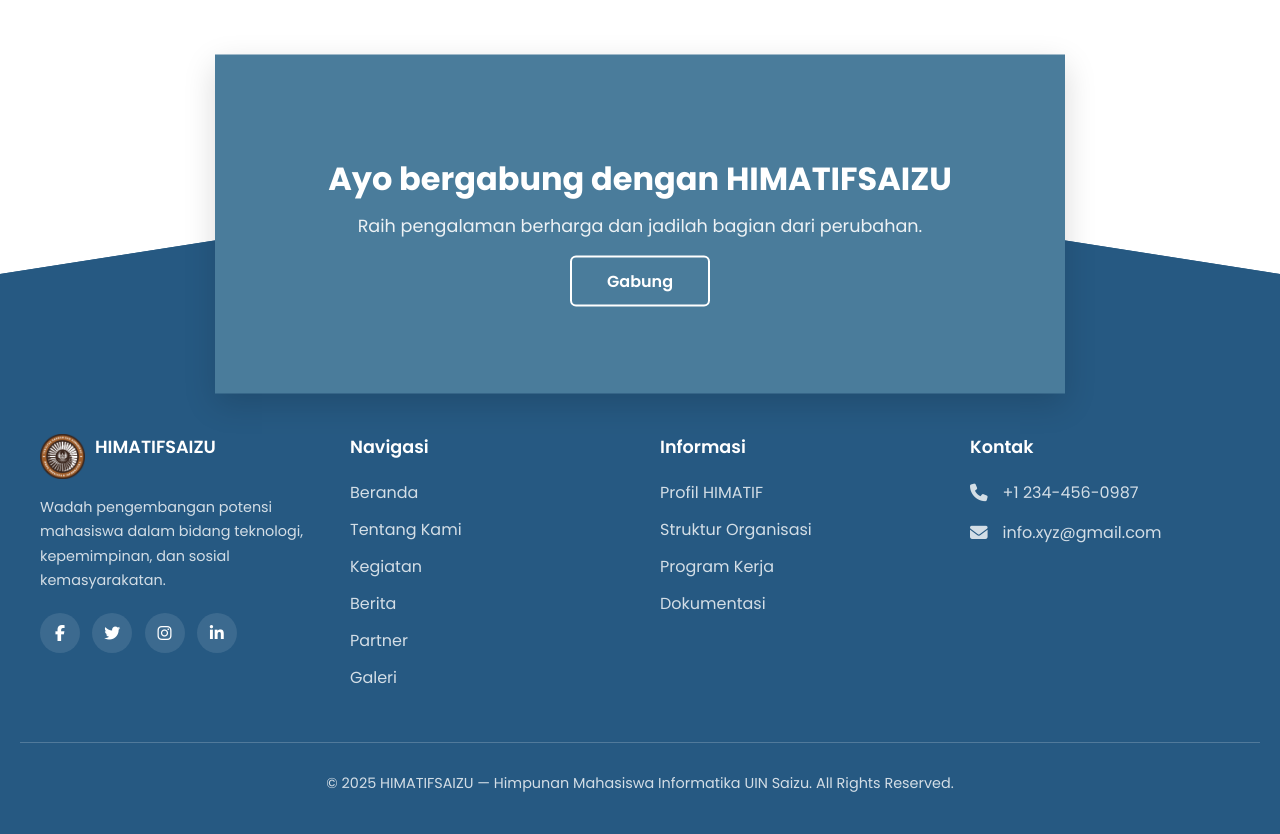
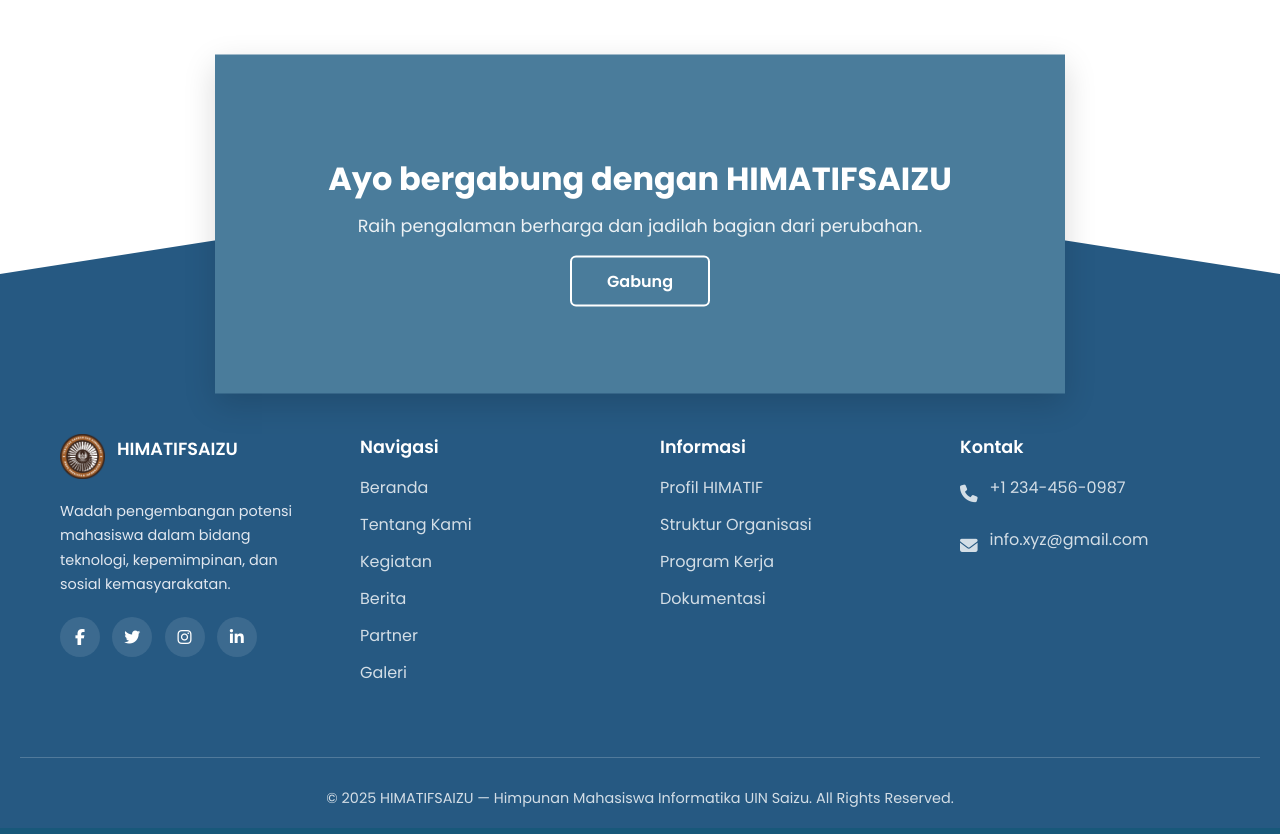
Before and after one commit to Z-A-N/Z-A-N.github.io, a PHP site: page / in a window 1280 px wide. Shown: the part 3076-3910 px from the top of the page. Run offline with PHP 8.4, Linux system fonts and the light colour scheme; some web fonts are replaced.

Commit message:
footer home

```diff
--- a/assets/css/home.css
+++ b/assets/css/home.css
@@ -577,7 +577,6 @@ footer {
 }
 
 /* Footer Main */
-/* Footer Main */
 .footer-main {
   background-color: #265982;
   color: rgba(255, 255, 255, 0.8);
@@ -589,38 +588,30 @@ footer {
   margin: 0 auto;
 }
 
-.footer-main::before {
-  content: '';
-  position: absolute;
-  top: 0;
-  left: 0;
-  width: 100%;
-  height: 50%; /* Mengatur tinggi background setengah dari .footer-main */
-  background-color: #265982; /* Sama dengan warna background footer */
-  z-index: -1; /* Menempatkannya di belakang konten footer */
-}
-
 /* Footer Container */
 .footer-container {
   display: flex;
   flex-wrap: wrap;
   justify-content: space-between;
-  gap: 40px;
+   gap: 40px;
   max-width: 1200px;
   margin: 0 auto;
+  padding: 0 20px;
 }
 
 /* Footer Column Styles */
 .footer-col {
   flex: 1;
   min-width: 220px;
+  margin-bottom: 20px;  /* Memberikan jarak bawah antar kolom */
 }
 
+/* Logo and About Section */
 .footer-col.about .footer-logo {
   display: flex;
   align-items: center;
-  gap: 10px;
-  margin-bottom: 15px;
+  gap: 12px;  /* Memberikan jarak antar logo dan teks */
+  margin-bottom: 20px;  /* Memberikan jarak bawah */
 }
 
 .footer-col.about .footer-logo img {
@@ -628,17 +619,20 @@ footer {
   height: 45px;
 }
 
+/* Section Titles */
 .footer-col h4 {
   color: #ffffff;
   font-size: 1.1rem;
-  margin-bottom: 20px;
+  margin-bottom: 15px;  /* Memberikan jarak bawah pada judul */
   font-weight: 600;
 }
 
+/* Paragraph Style */
 .footer-col.about p {
   line-height: 1.7;
   font-size: 0.9rem;
-  margin-bottom: 20px;
+  margin-bottom: 20px;  /* Memberikan jarak bawah pada paragraf */
+  color: #e2e8f0;  /* Warna teks agar konsisten dengan tema */
 }
 
 /* Social Links */
@@ -668,7 +662,8 @@ footer {
   padding: 0;
 }
 
-.footer-col.links ul li a {
+.footer-col.links ul li a,
+.footer-col.contact ul li span {
   color: rgba(255, 255, 255, 0.8);
   text-decoration: none;
   display: block;
@@ -676,11 +671,13 @@ footer {
   transition: color 0.3s, padding-left 0.3s;
 }
 
-.footer-col.links ul li a:hover {
+.footer-col.links ul li a:hover,
+.footer-col.contact ul li span:hover {
   color: #ffffff;
   padding-left: 5px;
 }
 
+/* Contact List */
 .footer-col.contact ul li {
   display: flex;
   align-items: center;
@@ -688,13 +685,14 @@ footer {
 }
 
 .footer-col.contact ul li i {
-  margin-right: 15px;
+  margin-right: 12px;
   font-size: 1.1rem;
 }
 
 /* Footer Bottom */
 .footer-bottom {
   text-align: center;
+  height: 20px;
   padding-top: 30px;
   margin-top: 40px;
   border-top: 1px solid rgba(255, 255, 255, 0.2);
```
